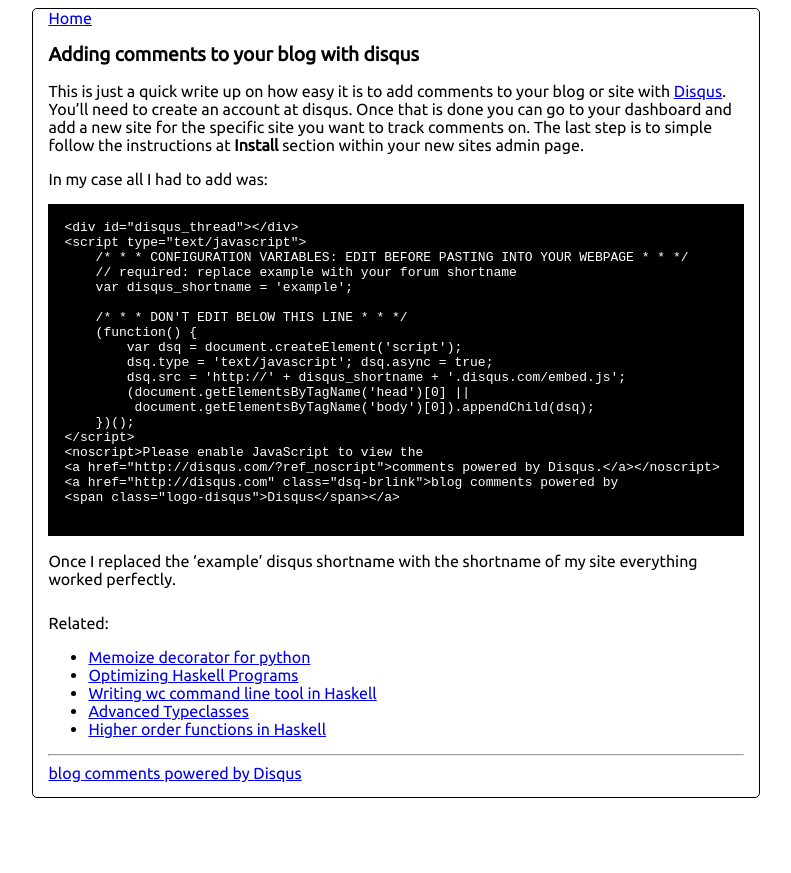
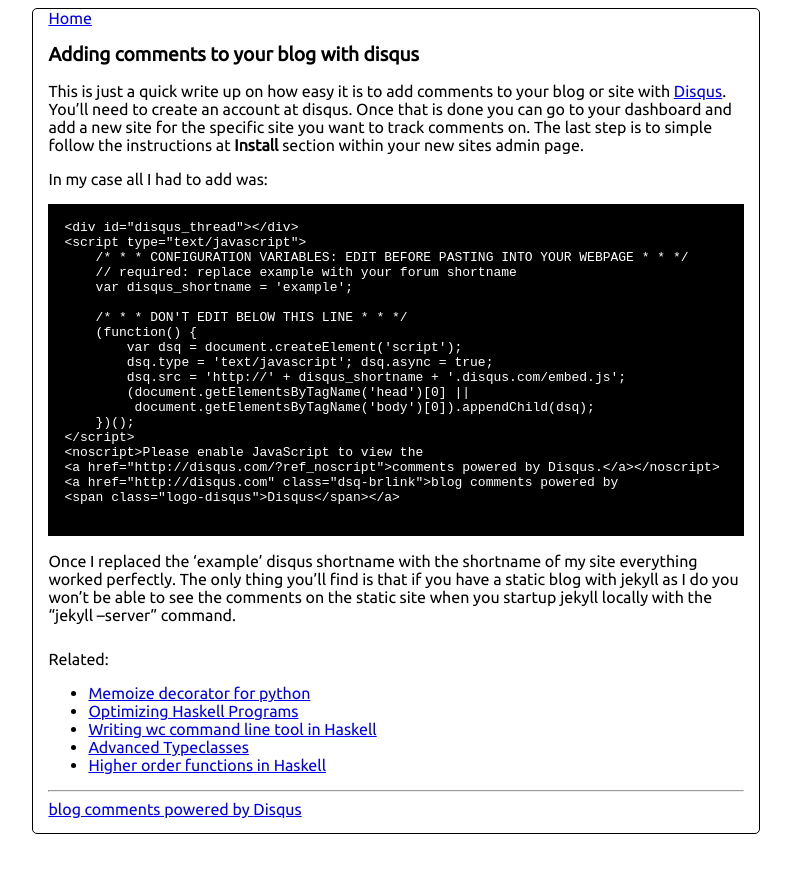
Before and after one commit to rlgomes/rlgomes.github.com, a Jekyll site: the page built from work/default/_posts/2011-12-25-12.10-Adding-comments-to-your-blog-with-disqus.markdown, in a window 1280 px wide. Shown: the top 873 px of the page, without its empty margins (244-1035 px from the left). Built offline with Jekyll 4.4.1, drawn with Linux system fonts in a browser that asks for light colours; comment, search, counter and statistics services are not loaded.

Commit message:
- forgot to update the post

```diff
--- a/work/default/_posts/2011-12-25-12.10-Adding-comments-to-your-blog-with-disqus.markdown
+++ b/work/default/_posts/2011-12-25-12.10-Adding-comments-to-your-blog-with-disqus.markdown
@@ -37,4 +37,6 @@
 </console>
 
 Once I replaced the 'example' disqus shortname with the shortname of my site
-everything worked perfectly.
+everything worked perfectly. The only thing you'll find is that if you have
+a static blog with jekyll as I do you won't be able to see the comments on the
+static site when you startup jekyll locally with the "jekyll --server" command.
```
